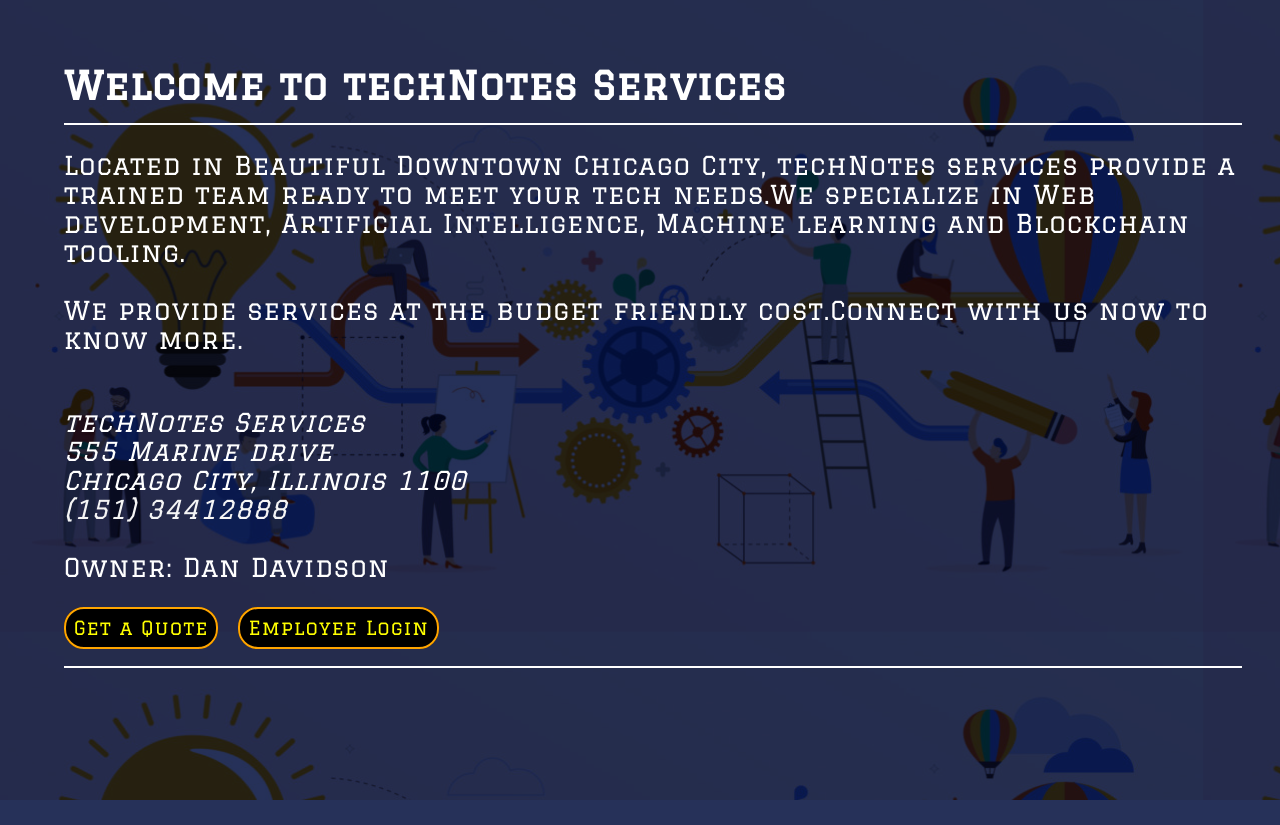
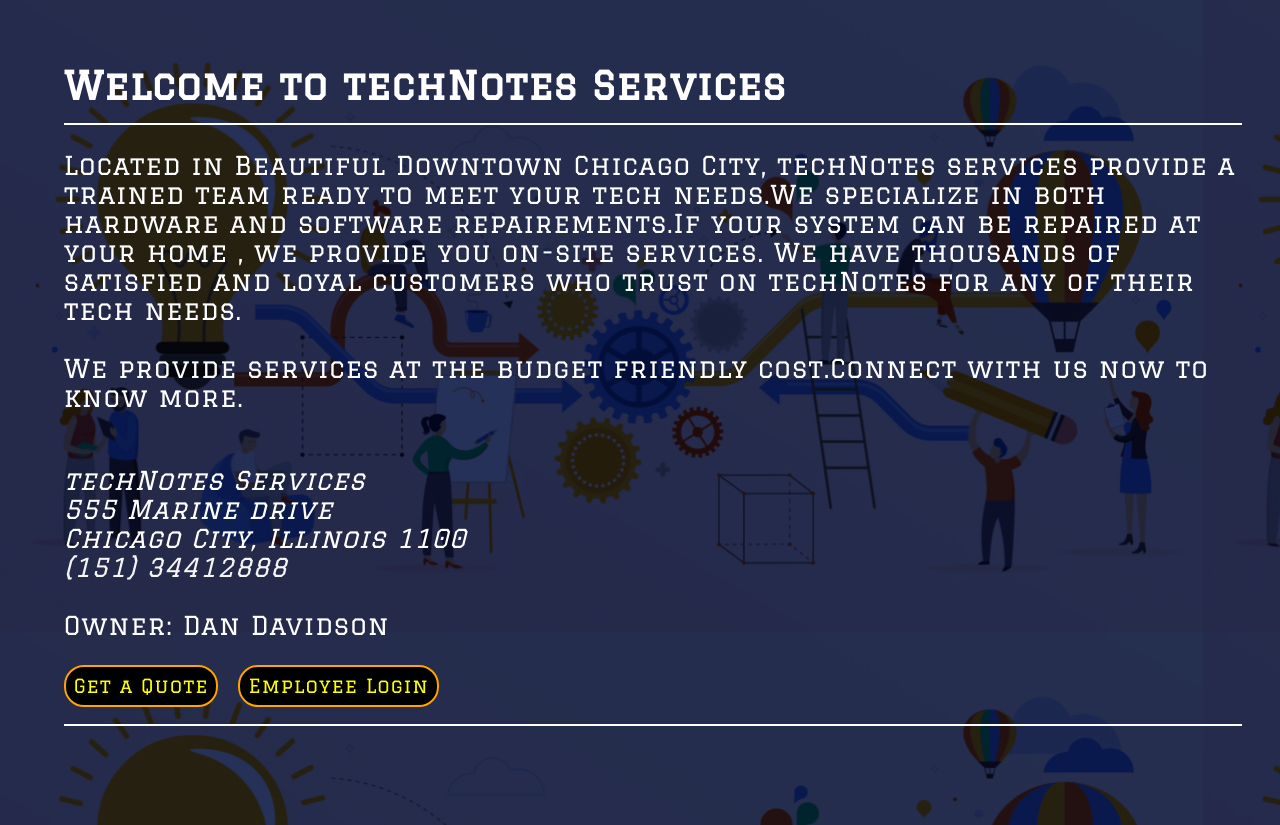
Before and after one commit to FrankYChills/techNotesAPP, a React (Create React App) app: page / in a window 1280 px wide. Before the commit the page ends 800 px from the top, so only its background shows below. Built offline with nearby package versions, Linux system fonts and the light colour scheme; a web font is replaced by a local one.

Commit message:
edited public page

```diff
--- a/src/components/Public.js
+++ b/src/components/Public.js
@@ -11,9 +11,11 @@ const Public = () => {
       <main className="public__main">
         <p>
           Located in Beautiful Downtown Chicago City, techNotes services provide
-          a trained team ready to meet your tech needs.We specialize in Web
-          development, Artificial Intelligence, Machine learning and Blockchain
-          tooling.
+          a trained team ready to meet your tech needs.We specialize in both
+          hardware and software repairements.If your system can be repaired at
+          your home , we provide you on-site services. We have thousands of
+          satisfied and loyal customers who trust on techNotes for any of their
+          tech needs.
         </p>
         <br />
         <p>
```
